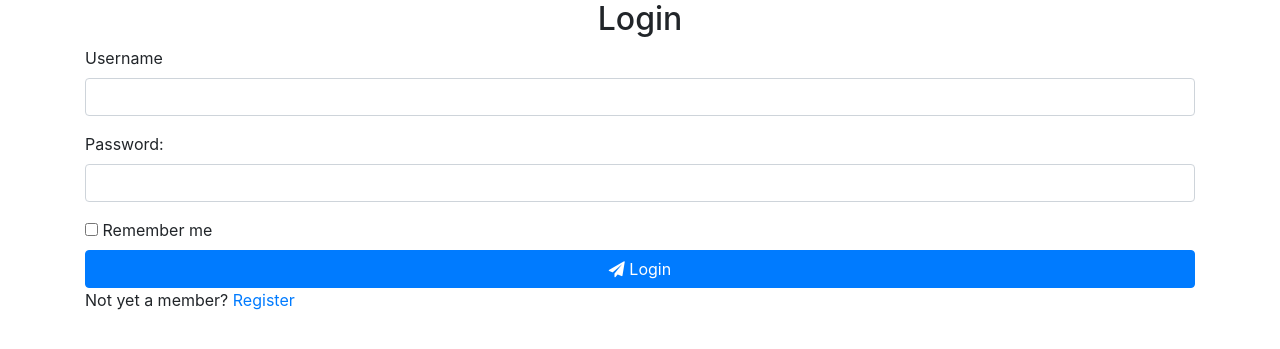
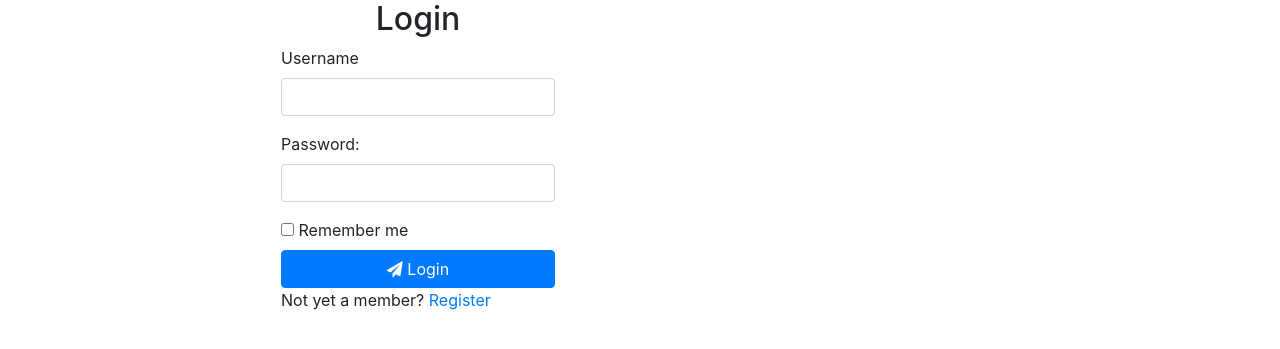
Before and after one commit to ealpha072/Admin-User-Login-System, a PHP site: page /login.php in a window 1280 px wide. Shown: the top 349 px of the page. Run offline with PHP 8.4, Linux system fonts and the light colour scheme.

Commit message:
Styles changes

```diff
--- a/header.php
+++ b/header.php
@@ -5,7 +5,7 @@
     <meta name="viewport" content="width=device-width,initial-scale=1,shrink-to-fit=no">
     <link rel="stylesheet" href="https://stackpath.bootstrapcdn.com/bootstrap/4.5.0/css/bootstrap.min.css">
     <link rel="stylesheet" href="https://stackpath.bootstrapcdn.com/font-awesome/4.7.0/css/font-awesome.min.css" integrity="sha384-wvfXpqpZZVQGK6TAh5PVlGOfQNHSoD2xbE+QkPxCAFlNEevoEH3Sl0sibVcOQVnN" crossorigin="anonymous">
-    <link rel="stylesheet" type="text/css" href="">
+    <link rel="stylesheet" type="text/css" href="styles.css">
 </head>
 <body>
     <div class="container">
--- a/index.php
+++ b/index.php
@@ -4,6 +4,7 @@
         header('location: register.php');
     }
 ?>
+
 <?php include("header.php"); ?>
 
         <div class="home-header">
--- a/login.php
+++ b/login.php
@@ -1,9 +1,10 @@
 <?php include('myfunctions.php'); ?>
 <?php  include('header.php'); ?>
-    <div>
-        <h2 class="text-center">Login</h2>
-    </div>
-    <div class="form-holder">
+    <div class="mainHolder">
+        <div>
+            <h2 class="text-center">Login</h2>
+        </div>
+        <div class="form-holder">
             <form method="POST" action="register.php">
                 <?php echo errorDisplay(); ?>
                 <div class="form-group">
@@ -18,7 +19,8 @@
                     <label><input type="checkbox"> Remember me</label>
                 </div>
                 <button type ="submit" class="btn btn-primary btn-block" name="login_btn"><i class="fa fa-paper-plane"></i> Login</button>
+                <p>Not yet a member?<a href="register.php"> Register</a></p>
             </form>
-            <p>Not yet a member?<a href="register.php"> Register</a></p>
         </div>
+    </div>
 <?php include('footer.php'); ?>
--- /dev/null
+++ b/styles.css
@@ -0,0 +1,7 @@
+.mainHolder{
+    display: flex;
+    flex-direction: column;
+    width: 60%;
+    justify-content: center;
+    align-items: center;
+}
```
